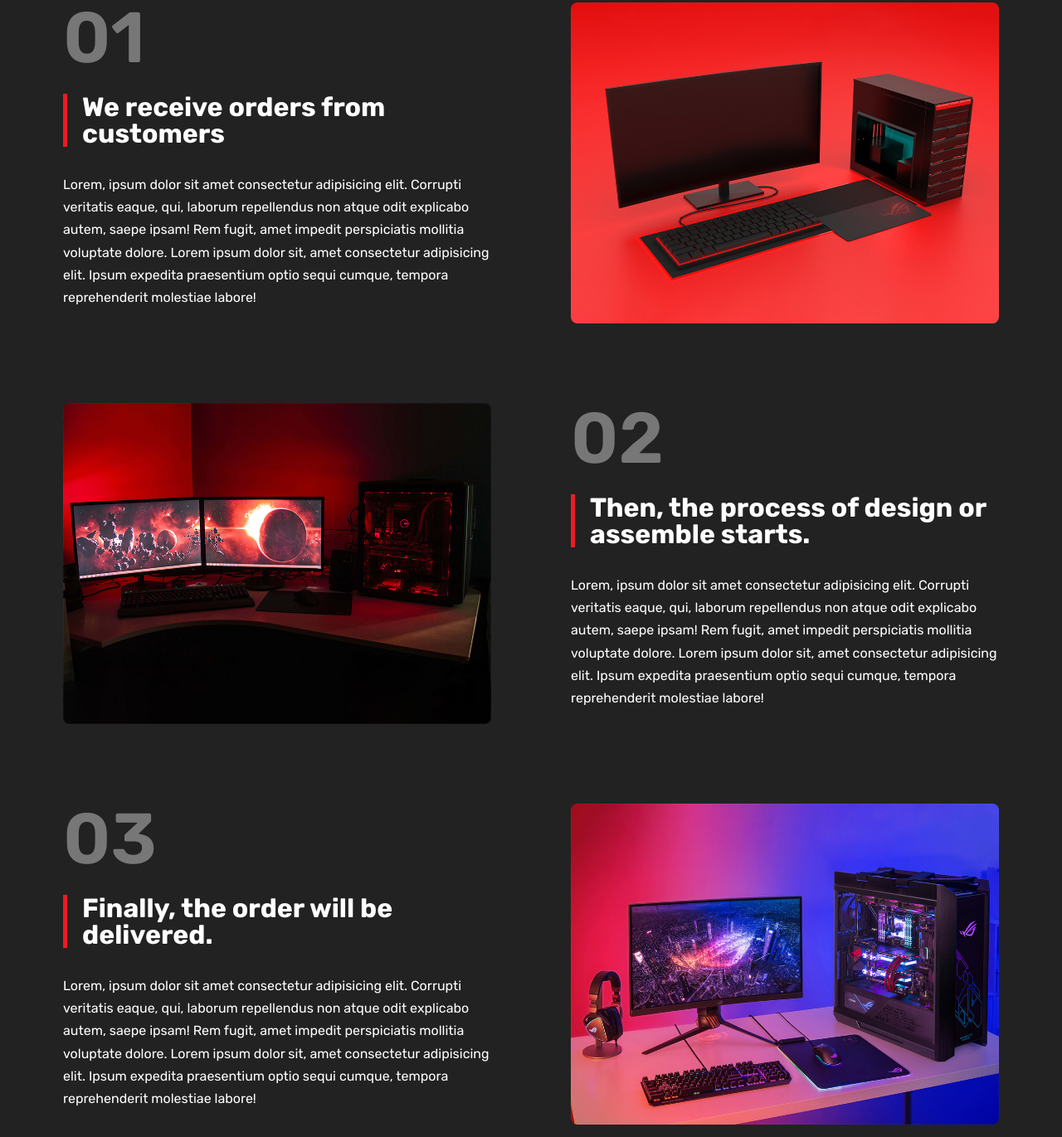
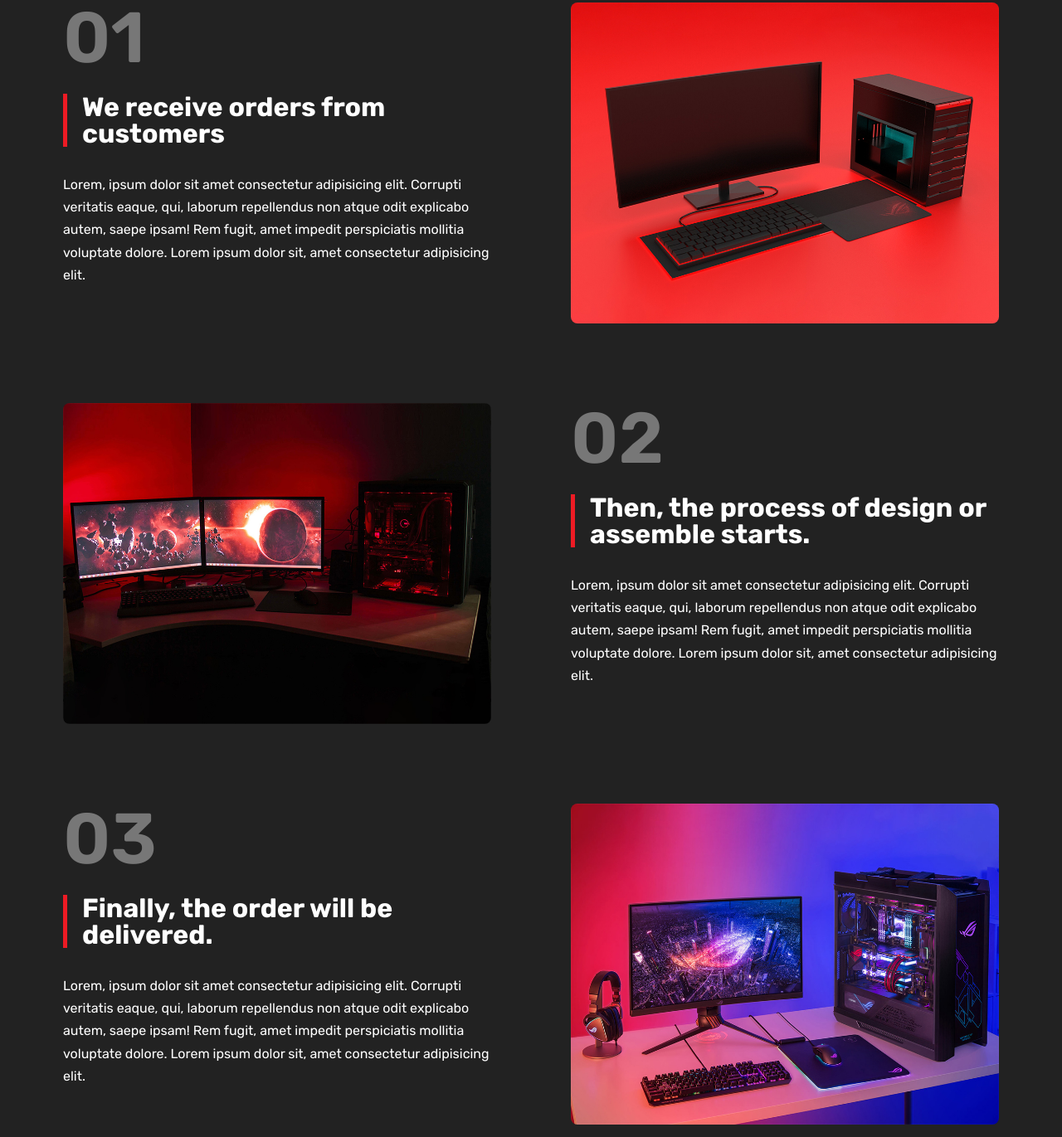
Before and after one commit to AmirabasNasirzadeh/Tech-Buddies, a plain HTML site: page index.html in a window 1280 px wide. Shown: the part 1009-2380 px from the top of the page at 83% size. Drawn offline with Linux system fonts and the light colour scheme.

Commit message:
Some little changes

```diff
--- a/index.html
+++ b/index.html
@@ -63,8 +63,7 @@
               Corrupti veritatis eaque, qui, laborum repellendus non atque odit explicabo autem,
               saepe
               ipsam! Rem fugit, amet impedit perspiciatis mollitia voluptate dolore. Lorem ipsum
-              dolor sit, amet consectetur adipisicing elit. Ipsum expedita praesentium optio sequi
-              cumque, tempora reprehenderit molestiae labore!</p>
+              dolor sit, amet consectetur adipisicing elit.</p>
           </div>
           <img src="images/pc--1.jpg" alt="pc no. 1" class="hiw__img">
           <img src="images/pc--2.jpg" alt="pc no. 2" class="hiw__img">
@@ -76,8 +75,7 @@
               Corrupti veritatis eaque, qui, laborum repellendus non atque odit explicabo autem,
               saepe
               ipsam! Rem fugit, amet impedit perspiciatis mollitia voluptate dolore. Lorem ipsum
-              dolor sit, amet consectetur adipisicing elit. Ipsum expedita praesentium optio sequi
-              cumque, tempora reprehenderit molestiae labore!</p>
+              dolor sit, amet consectetur adipisicing elit.</p>
           </div>
           <div class="hiw__box">
             <p class="hiw__number">03</p>
@@ -88,8 +86,7 @@
               Corrupti veritatis eaque, qui, laborum repellendus non atque odit explicabo autem,
               saepe
               ipsam! Rem fugit, amet impedit perspiciatis mollitia voluptate dolore. Lorem ipsum
-              dolor sit, amet consectetur adipisicing elit. Ipsum expedita praesentium optio sequi
-              cumque, tempora reprehenderit molestiae labore!</p>
+              dolor sit, amet consectetur adipisicing elit.</p>
           </div>
           <img src="images/pc--3.jpg" alt="pc no. 3" class="hiw__img">
         </div>
```
